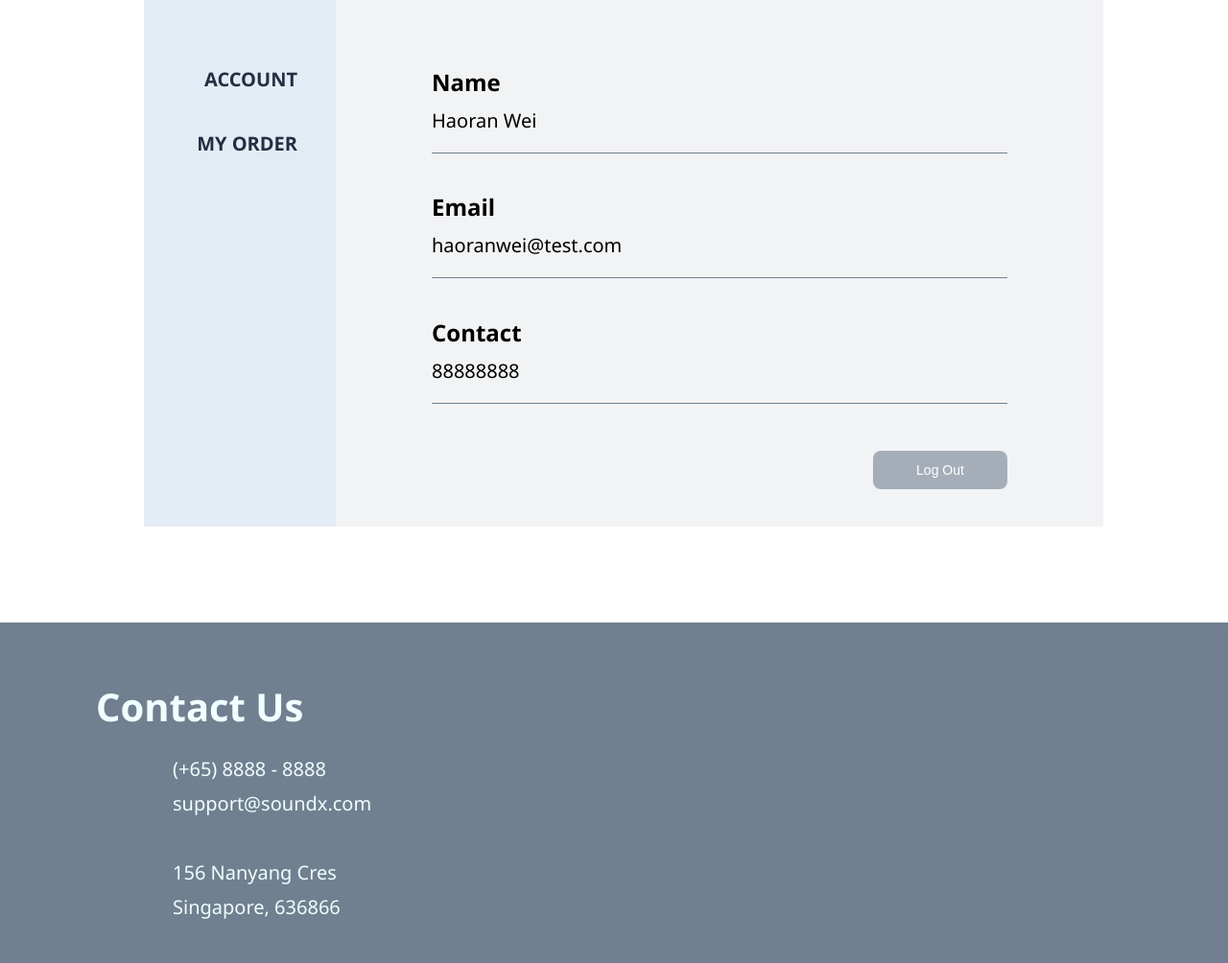
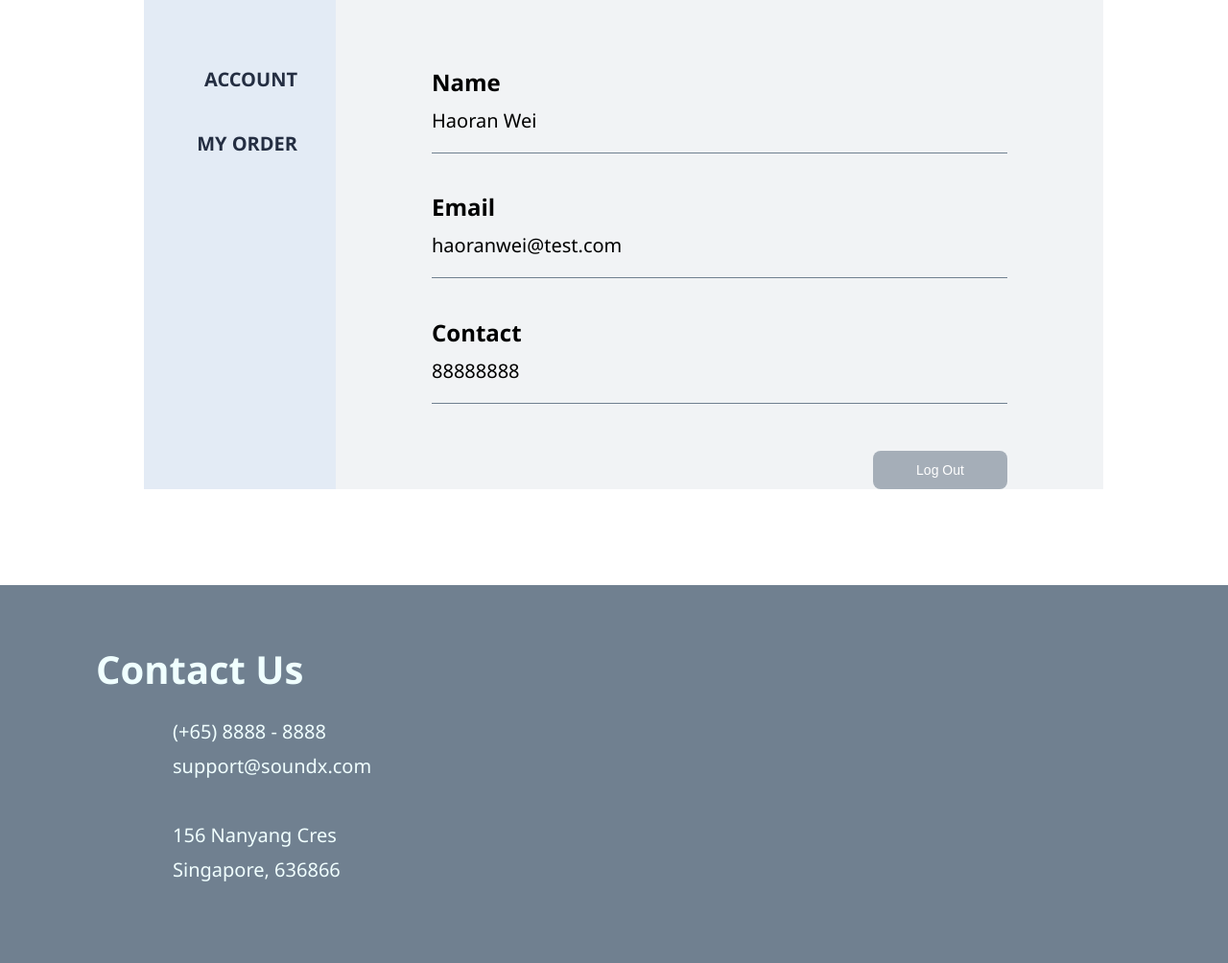
Before and after one commit to Haoran101/EE4717-SoundX, a PHP site: page /account/ in a window 1280 px wide; the page is wider, and only the part inside the window is pictured. Shown: the part 171-1175 px from the top of that part at 96% size. After the commit the page ends 1090 px from the top of that part, so only its background shows below. Run offline with PHP 8.4, Linux system fonts and the light colour scheme; a user stored in the database is signed in; data comes from the database, SQL or seed files in the repository.

Commit message:
no change

```diff
--- a/css/account-order.css
+++ b/css/account-order.css
@@ -14,15 +14,13 @@ body{
 .left-nav-column , .left-nav-column-order{
     display: block;
     width:200px;
-    height:500px;
     padding-top: 50px;
     background-color: rgb(227, 235, 245);
 }
 
-.right-nav-column, .left-nav-column-order{
+.right-nav-column{
     display: block;
     width: 800px;
-    height:500px;
     padding-top: 50px;
     background-color: rgb(241, 243, 245);
 }
```
